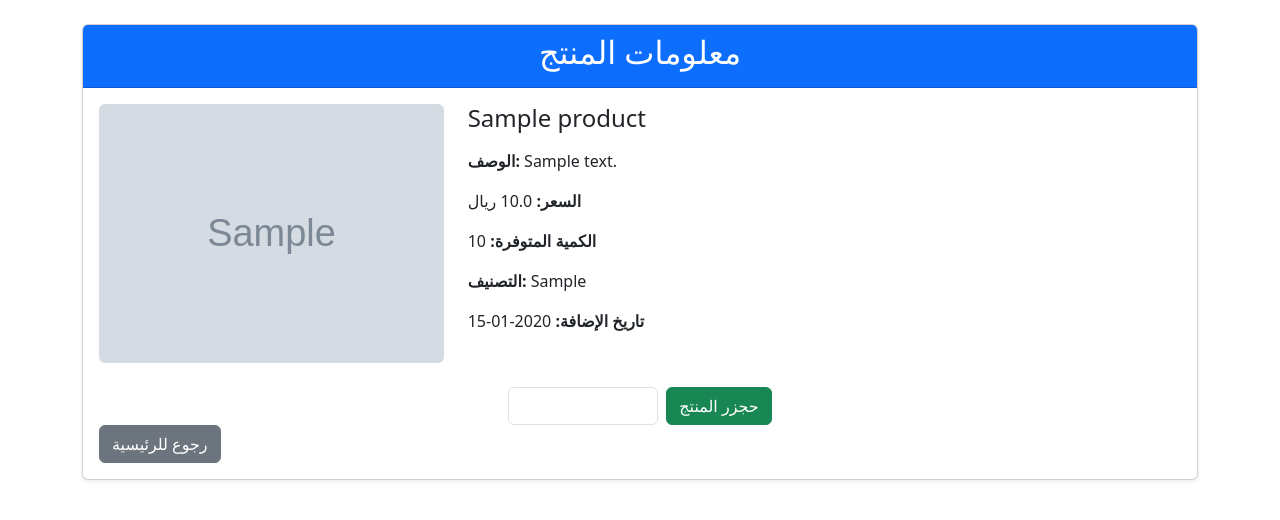
After one commit to BahaaMo245205/Clothing_Flask, a Flask app: page /BookingProduct/1 in a window 1280 px wide. The commit adds this page. Shown: the top 520 px of the page. Run offline with Flask 3, Linux system fonts and the light colour scheme; a user stored in the database is signed in; tables that the repository leaves empty hold one stand-in row (values such as "Sample post"); grey boxes marked "Sample" are stand-in pictures.

Commit message:
Add product information page template in Arabic with Bootstrap styling

```diff
--- /dev/null
+++ b/Flask_app/product/__init__.py
@@ -0,0 +1,49 @@
+from flask import Blueprint, render_template, request, redirect, url_for, flash, abort
+from wtforms.validators import DataRequired, ValidationError
+from flask_login import current_user, login_required
+from Flask_app.Admin.helper import save_picture
+from Flask_app.Model import  Product
+from flask_wtf import FlaskForm
+from Flask_app import db
+from wtforms import (
+    SubmitField,
+    IntegerField,
+)
+from datetime import datetime
+
+
+
+class BookingProductForm(FlaskForm):
+    StockQuantity = IntegerField("الكمية المطلوبة", validators=[DataRequired()])
+    submit = SubmitField("حجزر المنتج")
+
+    def validate_StockQuantity(self, StockQuantity):
+        if StockQuantity.data <= 0:
+            raise ValidationError("يجب اخطيار عدد صحيح يزيد عن صفر", "danger")
+
+
+product_pb = Blueprint("product_pb", __name__)
+
+
+@product_pb.route("/BookingProduct/<int:id>", methods=["GET", "POST"])
+@login_required
+def BookingProduct(id):
+    product = Product.query.get_or_404(id)
+    form = BookingProductForm()
+    if request.method == "POST":
+        if form.validate_on_submit():
+            StockQuantity = form.StockQuantity.data
+            if StockQuantity <= product.StockQuantity:
+                product.StockQuantity -= StockQuantity
+                db.session.commit
+                flash("تم حجز المنتج بنجاح", "success")
+                return redirect(url_for("Main_bp.Home"))
+        else:
+            if form.errors:
+                for field, errors in form.errors.items():
+                    for error in errors:
+                        flash(f"{error}", "danger")
+
+    return render_template(
+        "/Product_html/info_product.html", product=product, form=form
+    )
--- /dev/null
+++ b/Flask_app/templates/Product_html/info_product.html
@@ -0,0 +1,49 @@
+<!DOCTYPE html>
+<html lang="ar">
+<head>
+    <meta charset="UTF-8" />
+    <meta name="viewport" content="width=device-width, initial-scale=1.0" />
+    <title>معلومات المنتج</title>
+    <link href="https://cdn.jsdelivr.net/npm/bootstrap@5.3.0/dist/css/bootstrap.min.css" rel="stylesheet">
+</head>
+<body>
+<div class="container my-4">
+    {% if product %}
+    <div class="card shadow-sm">
+        <div class="card-header bg-primary text-white text-center">
+            <h2>معلومات المنتج</h2>
+        </div>
+        <div class="card-body">
+            <div class="row g-4">
+                <div class="col-md-4 text-center">
+                    <img src="{{ url_for('static', filename='Images/Images_Product/' + product.Image) }}" class="img-fluid rounded" alt="{{ product.ProductName }}">
+                </div>
+                <div class="col-md-8">
+                    <h4 class="mb-3">{{ product.ProductName }}</h4>
+                    <p><strong>الوصف:</strong> {{ product.Description }}</p>
+                    <p><strong>السعر:</strong> {{ product.Price }} ريال</p>
+                    <p><strong>الكمية المتوفرة:</strong> {{ product.StockQuantity }}</p>
+                    <p><strong>التصنيف:</strong> {{ product.Category }}</p>
+                    <p><strong>تاريخ الإضافة:</strong> {{ product.DateProduct.strftime('%Y-%m-%d') }}</p>
+                </div>
+            </div>
+
+
+            <form method="POST" class="mt-4 d-flex justify-content-center align-items-center gap-2">
+                {{ form.hidden_tag() }}
+                {{ form.StockQuantity(class="form-control", style="width: 150px;",min=0, max=product.StockQuantity) }}
+                {{ form.submit(class="btn btn-success") }}
+            </form>
+            <a href="/" class="btn btn-secondary">رجوع للرئيسية</a>
+        </div>
+    </div>
+    {% else %}
+    <div class="alert alert-warning text-center" role="alert">
+        لا توجد معلومات لهذا المنتج.
+    </div>
+    {% endif %}
+</div>
+
+<script src="https://cdn.jsdelivr.net/npm/bootstrap@5.3.0/dist/js/bootstrap.bundle.min.js"></script>
+</body>
+</html>
--- a/Flask_app/templates/main_html/about.html
+++ b/Flask_app/templates/main_html/about.html
@@ -14,7 +14,7 @@
 
     <nav class="navbar navbar-expand-lg navbar-dark bg-dark">
         <div class="container">
-            <a class="navbar-brand fw-bold" href="index.html">شياكة Store</a>
+            <a class="navbar-brand fw-bold" href="{{ url_for('Main_bp.index') }}">شياكة Store</a>
             <a href="{{ url_for('Main_bp.index') }}" class="nav-link text-white">الرئيسية</a>
         </div>
     </nav>
--- a/Flask_app/templates/main_html/index.html
+++ b/Flask_app/templates/main_html/index.html
@@ -102,7 +102,7 @@
             {% for product in products%}
             <div class="col-md-4 mb-4">
                 <div class="card product-card h-100">
-                    <img src="{{ url_for('static', filename='images/images_Product/' + product.Image) }}"
+                    <img src="{{ url_for('static', filename='Images/Images_Product/' + product.Image) }}"
                         class="card-img-top" alt="{{ product.ProductName }}">
 
                     <div class="card-body text-center">
@@ -121,7 +121,7 @@
                         </p>
 
                         {% if product.StockQuantity > 0 %}
-                        <button class="btn btn-success w-100">أظهار المنتج</button>
+                        <a href="{{ url_for('product_pb.BookingProduct', id=product.ProductID) }}" class="btn btn-outline-success w-100">أظهار المنتج</a>
                         {% else %}
                         <button class="btn btn-secondary w-100" disabled>غير متوفر حالياً</button>
                         {% endif %}
```
Also changed, not shown: Flask_app/__init__.py (+4 -6 lines), Flask_app/admin/routes.py (+65 -5 lines), Flask_app/templates/admin_html/AddProduct.html (+36 -10 lines), Flask_app/admin/helper.py (line endings or trailing spaces), Flask_app/static/Images/Images_Product/5a900ec0fe1e29b7.jpg (added), Flask_app/static/Images/Images_Product/6e7d0e5f8f4d5360.jpg (deleted), Flask_app/static/Images/Images_Product/a143f00cea405b7c.jpg (deleted), Flask_app/static/Images/Images_Product/b3d415010f844eca.jpg (deleted), instance/database.db.
